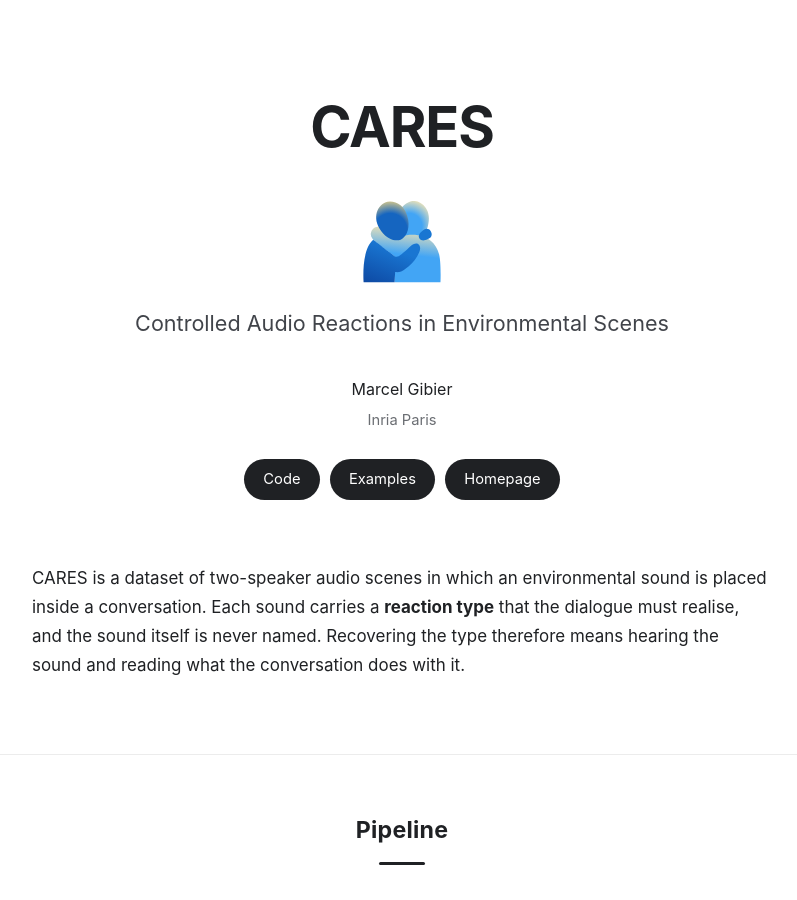
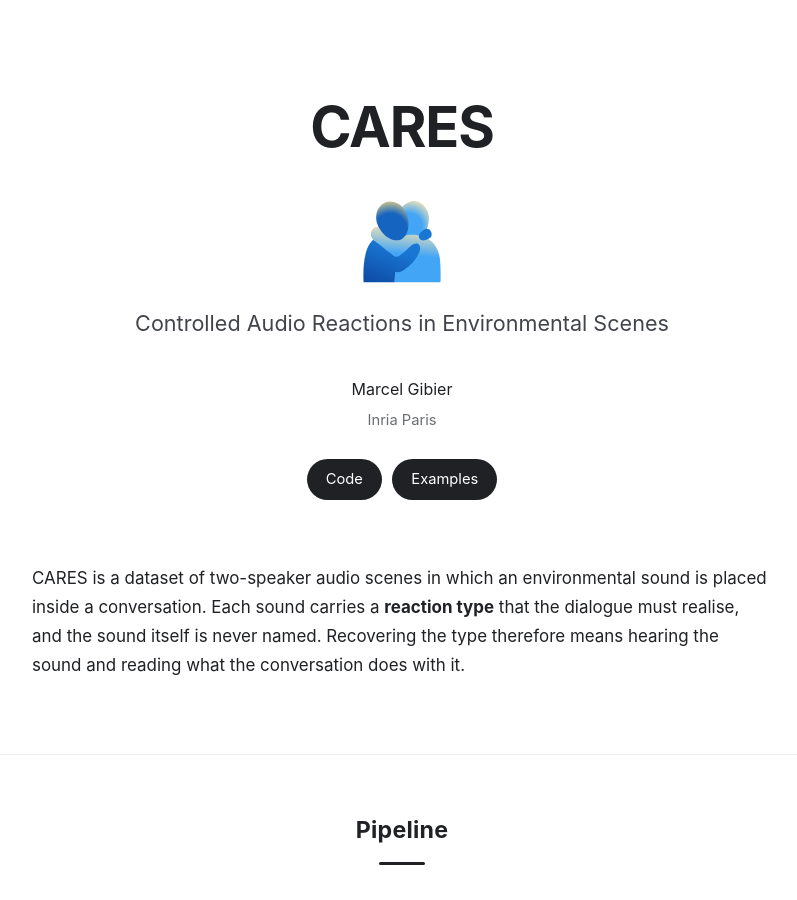
Before and after one commit to marcelgibier/marcelgibier.github.io, a Jekyll site: the page cares/index.html, which Jekyll copies as it is, in a window 1280 px wide and 900 px high. Shown: the whole window, without its empty margins (238-1035 px from the left). Built offline with Jekyll 4.4.1, drawn with Linux system fonts in a browser that asks for light colours.

Commit message:
Drop the Homepage button from the CARES page

```diff
--- a/cares/index.html
+++ b/cares/index.html
@@ -79,7 +79,6 @@ footer a{color:#6b6e73}
   <nav class="buttons">
     <a href="https://github.com/marcelgibier/CARES">Code</a>
     <a href="#examples">Examples</a>
-    <a href="https://marcelgibier.github.io/">Homepage</a>
   </nav>
 </header>
 
```
